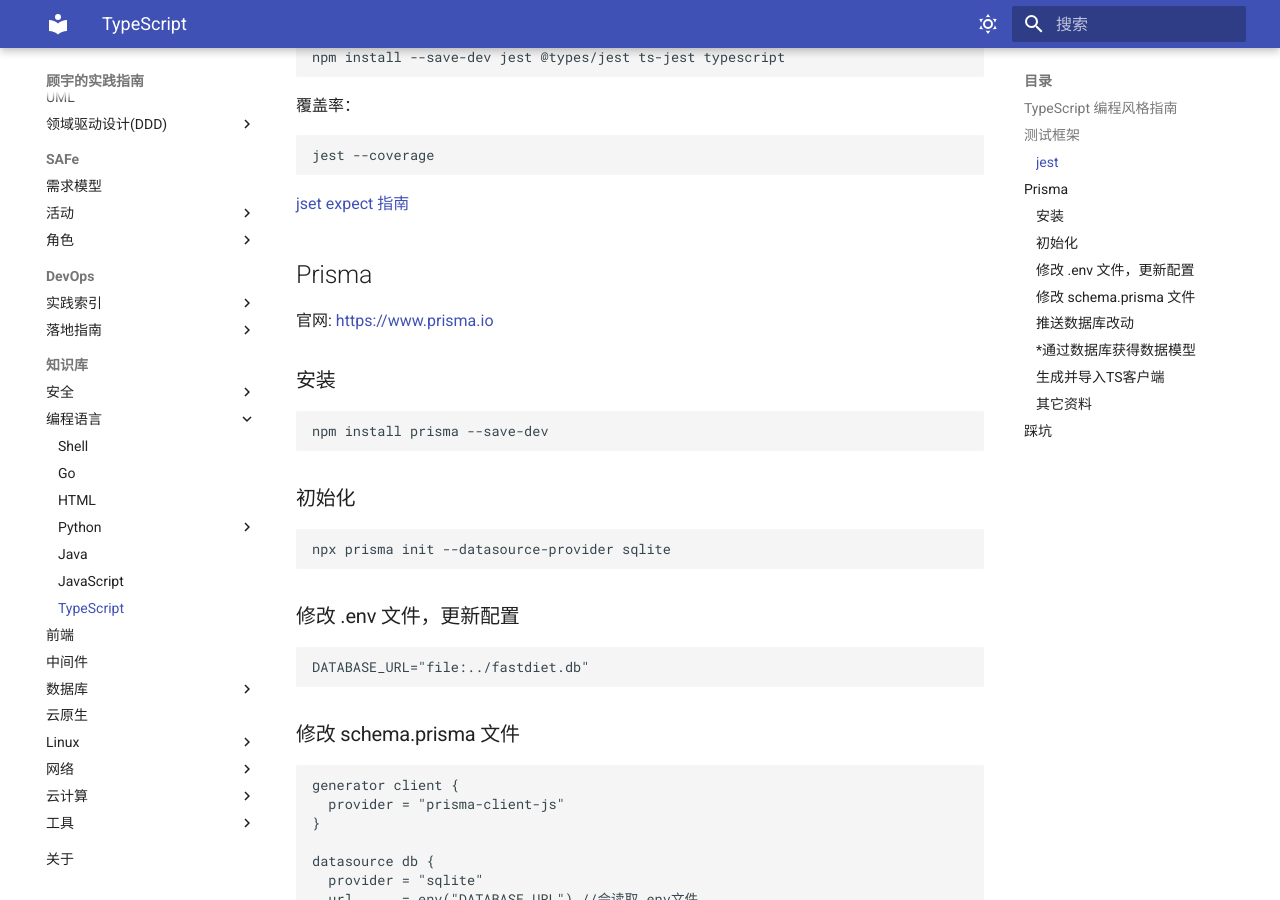
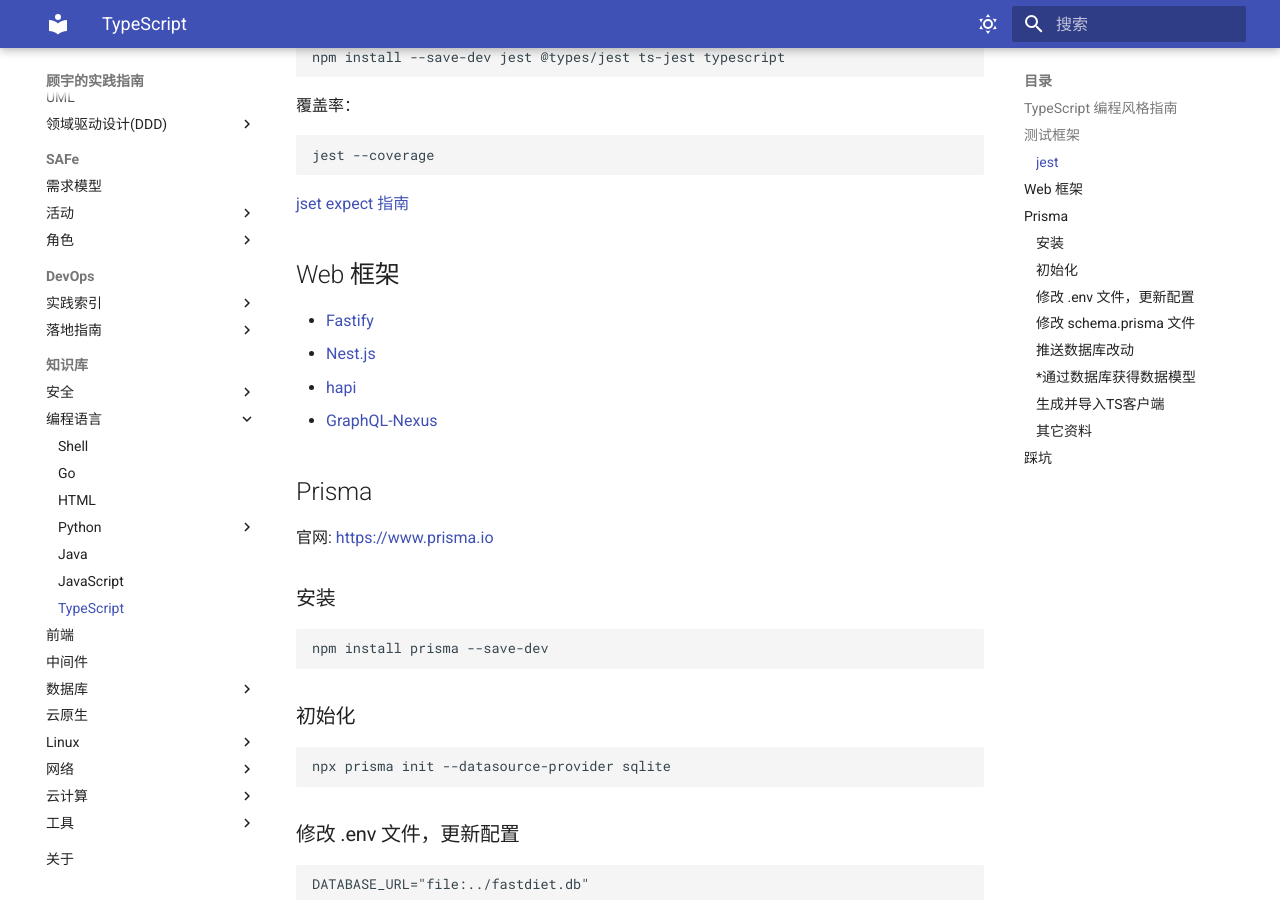
Before and after one commit to wizardbyron/guides, an MkDocs documentation site: the page built from docs/programming/ts/index.md, in a window 1280 px wide and 900 px high, scrolled down 439 px. Built offline with MkDocs 1.6.1 and Material for MkDocs 9.7.7, drawn with Linux system fonts in a browser that asks for light colours.

Commit message:
Add typescript web frameworks

````diff
--- a/docs/programming/ts/index.md
+++ b/docs/programming/ts/index.md
@@ -23,6 +23,13 @@
 ```
 
 [jset expect 指南](https://jestjs.io/docs/expect)
+
+## Web 框架
+
+- [Fastify](https://github.com/fastify/fastify)
+- [Nest.js](https://github.com/nestjs/nest)
+- [hapi](https://github.com/hapijs/hapi)
+- [GraphQL-Nexus](https://github.com/graphql-nexus/nexus)
 
 ## Prisma
 
````
